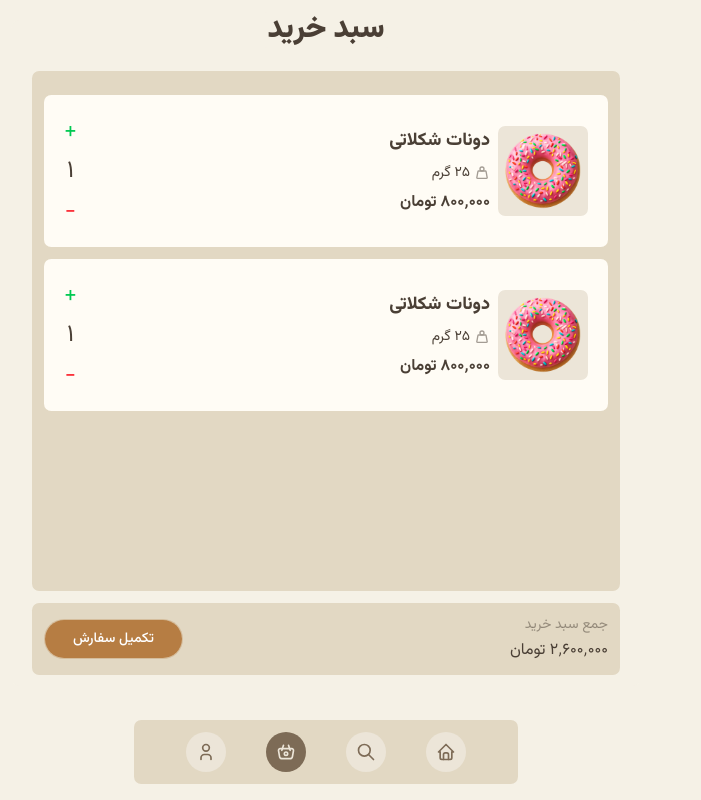
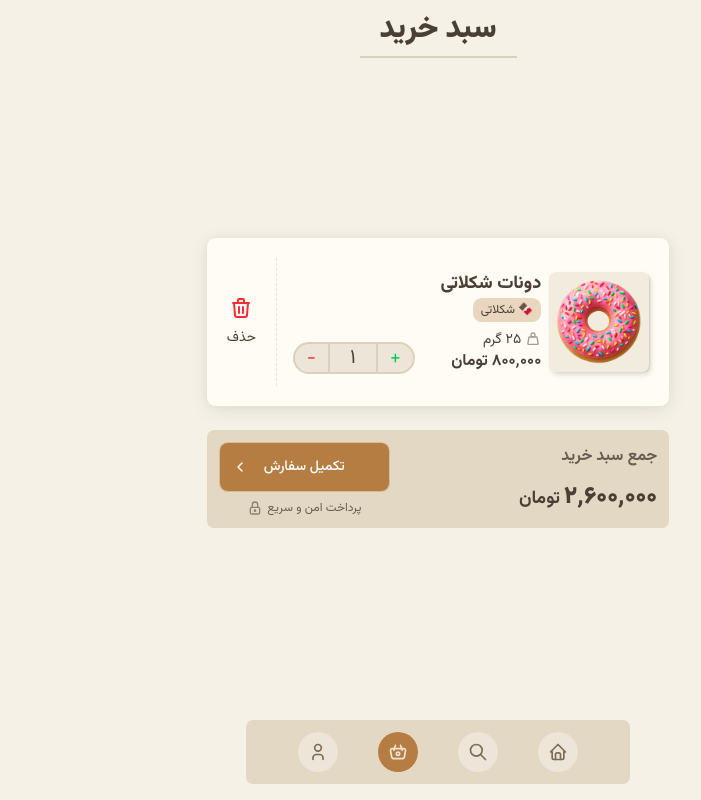
Before and after one commit to MojtabaOnTheNet/Ella-Cookie-Shop, a Next.js app: page /cart in a window 1280 px wide. Shown: the whole page, without its empty margins (526-1227 px from the left). Built offline with nearby package versions, Linux system fonts and the light colour scheme.

Commit message:
Redesign cart page

```diff
--- a/app/(main)/cart/page.tsx
+++ b/app/(main)/cart/page.tsx
@@ -2,7 +2,12 @@
 
 import { Button } from "@/components/ui/button"
 import { ScrollArea } from "@/components/ui/scroll-area"
-import { IconWeight } from "@tabler/icons-react"
+import {
+  IconChevronLeft,
+  IconLock,
+  IconTrash,
+  IconWeight,
+} from "@tabler/icons-react"
 import Image from "next/image"
 import Link from "next/link"
 import { useState } from "react"
@@ -42,77 +47,72 @@ const Page = () => {
         </div>
       ) : (
         <div className="relative mt-5 flex h-[calc(100dvh-60px)] flex-col items-center justify-start gap-3">
-          <h1 className="absolute -top-2 rounded-2xl bg-background px-2 text-xl font-black text-foreground md:text-3xl">
+          <h1 className="absolute -top-2 border-b-2 bg-background px-5 pb-2 text-2xl font-black text-foreground md:text-3xl">
             سبد خرید
           </h1>
-          <div className="flex h-[92%] w-[95%] flex-col items-center justify-start gap-3 rounded-2xl bg-secondary px-5 pt-10 md:h-[90%] md:w-[70%] md:justify-center md:bg-background xl:w-[50%]">
-            <ScrollArea
-              className="max-h-[83%] w-full rounded-2xl md:h-full md:bg-secondary md:p-3"
-              dir="rtl"
-            >
-              <div className="my-3 flex h-[15%] w-full items-center justify-start rounded-2xl bg-card p-5">
+          <div className="flex h-[92%] w-full flex-col items-center justify-start gap-6 px-5 pt-15 md:h-[90%] md:w-[70%] md:justify-center xl:w-[40%]">
+            <div className="flex min-h-[30%] w-full items-center justify-start rounded-3xl bg-card p-5 shadow-[0_4px_20px_rgba(0,0,0,0.08),0_0_10px_rgba(0,0,0,0.04)] md:min-h-[20%]">
               <Image
                 src="/pink-donut.png"
-                  width={90}
-                  height={90}
+                width={100}
+                height={100}
                 alt="An image of a donut"
-                  className="ml-2 rounded-2xl bg-muted"
+                className="ml-2 rounded-2xl bg-accent/30 shadow-sm"
               />
-                <div className="flex flex-col gap-2">
+              <div className="md:flex md:w-full md:gap-2">
+                <div className="flex flex-col items-center justify-center gap-3 md:block md:w-full">
                   <h1 className="text-lg font-extrabold text-accent-foreground">
                     دونات شکلاتی
                   </h1>
                   <h2 className="text-sm">
+                    <span className="mb-2 block w-fit rounded-3xl bg-primary/30 px-2 py-1 text-xs">
+                      🍫 شکلاتی
+                    </span>
                     <IconWeight className="ml-1 inline size-4 opacity-50" />
                     {`${(25).toLocaleString("fa-IR")} گرم`}
                   </h2>
                   <h2 className="font-bold">{`${(800000).toLocaleString("fa-IR")} تومان`}</h2>
                 </div>
-                <div className="mr-auto flex flex-col items-center justify-center gap-2 text-2xl">
-                  <span className="text-green-500">+</span>
-                  <span>{(1).toLocaleString("fa-IR")}</span>
-                  <span className="text-red-500">-</span>
+                <div className="mt-5 flex items-center justify-center gap-2 rounded-full border-2 bg-muted px-3 text-xl md:mt-auto md:ml-4">
+                  <span className="border-l-2 pl-3 text-green-500">+</span>
+                  <span className="px-3">{(1).toLocaleString("fa-IR")}</span>
+                  <span className="border-r-2 pr-3 text-red-500">-</span>
                 </div>
               </div>
-              <div className="my-3 flex h-[15%] w-full items-center justify-start rounded-2xl bg-card p-5">
-                <Image
-                  src="/pink-donut.png"
-                  width={90}
-                  height={90}
-                  alt="An image of a donut"
-                  className="ml-2 rounded-2xl bg-muted"
-                />
-                <div className="flex flex-col gap-2">
-                  <h1 className="text-lg font-extrabold text-accent-foreground">
-                    دونات شکلاتی
-                  </h1>
-                  <h2 className="text-sm">
-                    <IconWeight className="ml-1 inline size-4 opacity-50" />
-                    {`${(25).toLocaleString("fa-IR")} گرم`}
-                  </h2>
-                  <h2 className="font-bold">{`${(800000).toLocaleString("fa-IR")} تومان`}</h2>
-                </div>
-                <div className="mr-auto flex flex-col items-center justify-center gap-2 text-2xl">
-                  <span className="text-green-500">+</span>
-                  <span>{(1).toLocaleString("fa-IR")}</span>
-                  <span className="text-red-500">-</span>
+              <div className="mr-auto h-[8rem] border-r border-dashed pr-5 opacity-50"></div>
+              <div className="flex flex-col items-center justify-start gap-2">
+                <IconTrash className="text-red-500" />
+                <span className="text-sm">حذف</span>
               </div>
             </div>
-            </ScrollArea>
-            <div className="mt-auto mb-3 flex w-full items-center justify-between gap-1 border-t-3 border-muted p-3 md:mt-0 md:mb-0 md:rounded-2xl md:border-0 md:bg-secondary">
-              <div className="flex flex-col items-start justify-center gap-1">
-                <span className="text-sm text-foreground/50">جمع سبد خرید</span>
-                <span>{`${(2600000).toLocaleString("fa-IR")} تومان`}</span>
+            <div className="mt-auto mb-3 flex w-full items-center justify-between gap-1 border-t-3 border-muted px-3 py-3 md:mt-0 md:mb-0 md:rounded-2xl md:border-0 md:bg-secondary">
+              <div className="flex flex-col items-start justify-center gap-3">
+                <span className="text-md font-bold text-foreground/80">
+                  جمع سبد خرید
+                </span>
+                <span>
+                  <span className="text-2xl font-black">
+                    {`${(2600000).toLocaleString("fa-IR")}`}
+                  </span>
+                  <span className="pr-1 text-lg font-bold">تومان</span>
+                </span>
               </div>
+              <div className="flex h-full flex-col items-center justify-center gap-2">
                 <Link href={"/"}>
                   <Button
                     size="lg"
                     variant="outline"
-                  className="peer w-full rounded-full border-primary/30 bg-primary px-7 text-primary-foreground sm:w-auto"
+                    className="peer relative w-full rounded-3xl border-primary/30 bg-primary px-11 py-6 text-primary-foreground hover:bg-primary-foreground hover:text-primary hover:inset-shadow-sm sm:w-auto"
                   >
                     تکمیل سفارش
+                    <IconChevronLeft className="absolute left-3" />
                   </Button>
                 </Link>
+                <div className="flex items-center justify-center gap-1 text-xs opacity-80">
+                  <span>پرداخت امن و سریع</span>
+                  <IconLock className="size-4 opacity-70" />
+                </div>
+              </div>
             </div>
           </div>
         </div>
--- a/components/ui/floating-dock.tsx
+++ b/components/ui/floating-dock.tsx
@@ -119,7 +119,7 @@ function IconContainer({
         style={{ width, height }}
         onMouseEnter={() => setHovered(true)}
         onMouseLeave={() => setHovered(false)}
-        className={`relative flex aspect-square items-center justify-center rounded-full ${pathname === href ? "bg-muted-foreground" : "bg-muted"}`}
+        className={`relative flex aspect-square items-center justify-center rounded-full ${pathname === href ? "bg-primary" : "bg-muted"}`}
       >
         <AnimatePresence>
           {hovered && (
```
Lines whose indentation alone changed are shown as unchanged.
